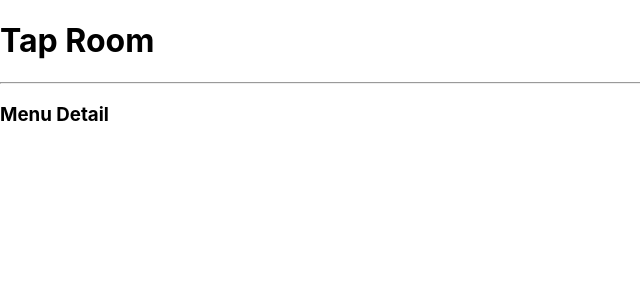
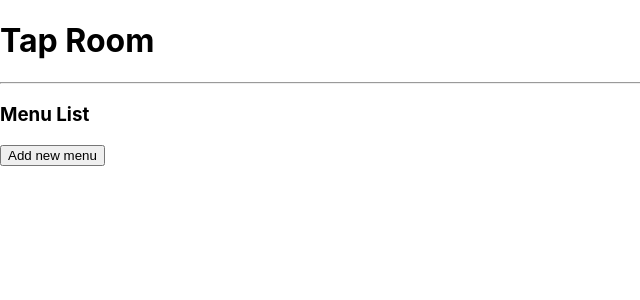
Before and after one commit to tiffarodrigs/Tap-Room, a React (Create React App) app: page / in a window 1280 px wide. Shown: the top 300 px of the page, without its empty margins (0-640 px from the left). Built offline with nearby package versions, Linux system fonts and the light colour scheme.

Commit message:
Add toggling feature for menu list and add menu page

```diff
--- a/src/components/BarControl.js
+++ b/src/components/BarControl.js
@@ -1,5 +1,6 @@
 import React from 'react';
-import MenuDetail from './MenuDetail';
+import MenuList from './MenuList';
+import NewMenuForm from './NewMenuForm';
 
 class BarControl extends React.Component {
   constructor(props){
@@ -9,14 +10,31 @@ class BarControl extends React.Component {
       mainMenuList : [],
       selectedMenu : null
     };
+    this.handleClick = this.handleClick.bind(this);
   }
+
+  handleClick =()=>{
+    this.setState(prevState=>({
+      formVisibleOnPage : !prevState.formVisibleOnPage
+    }));
+  }
+
   render(){
     let currentlyVisibleState= null;
-    if(!this.state.formVisibleOnPage)
-    currentlyVisibleState =<MenuDetail/>
+    let buttonText = null;
+    if(!this.state.formVisibleOnPage){
+    currentlyVisibleState =<MenuList/>
+    buttonText ="Add new menu"
+    }
+    else if(this.state.formVisibleOnPage){
+      currentlyVisibleState =<NewMenuForm/>
+      buttonText ="Return to menu List"
+    }
+
     return(
       <React.Fragment>
         {currentlyVisibleState}
+        <button onClick = {this.handleClick}>{buttonText}</button>
       </React.Fragment>
     );
   }
```
